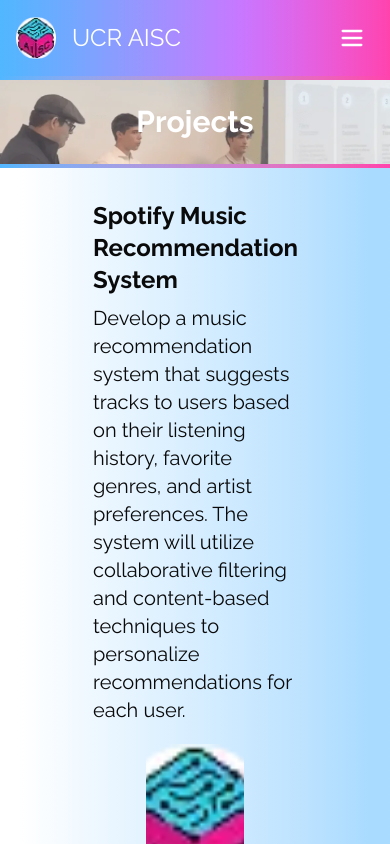
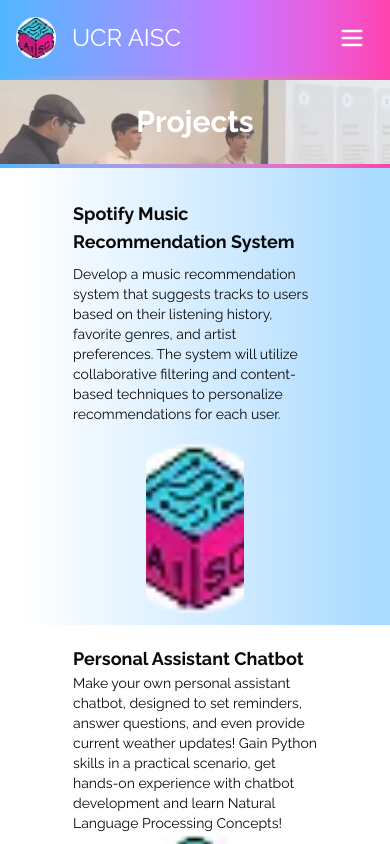
Before and after one commit to acm-ucr/aisc, a Next.js app: page /projects in a window 390 px wide. Shown: the top 844 px of the page. Built offline with nearby package versions, Linux system fonts and the light colour scheme.

Commit message:
Text responsive

```diff
--- a/src/components/projects/LeftAlignedProject.tsx
+++ b/src/components/projects/LeftAlignedProject.tsx
@@ -10,10 +10,10 @@ interface ProjectsProps {
 
 const LeftAlignedProject = ({ image, title, description }: ProjectsProps) => {
   return (
-    <div className="to-aisc-blue/50 flex flex-col items-center bg-gradient-to-r from-white from-5% to-95% p-3 sm:flex-row">
-      <div className="flex w-2/3 flex-col gap-2 p-5">
-        <p className="text-2xl font-bold">{title}</p>
-        <p className="text-xl">{description}</p>
+    <div className="to-aisc-blue/50 flex flex-col items-center bg-gradient-to-r from-white from-5% to-95% p-0 p-3 sm:flex-row">
+      <div className="flex w-2/3 flex-col gap-2 py-5 md:p-5">
+        <p className="text-lg font-bold md:text-2xl">{title}</p>
+        <p className="text-sm md:text-xl">{description}</p>
       </div>
       <Image
         className="mx-auto h-[20vh] w-[25vw] rounded-2xl object-cover"
--- a/src/components/projects/RightAlignedProject.tsx
+++ b/src/components/projects/RightAlignedProject.tsx
@@ -16,9 +16,9 @@ const RightAlignedProject = ({ image, title, description }: ProjectsProps) => {
         src={image}
         alt={title}
       />
-      <div className="w-2/3 flex-row gap-2 p-5 text-left sm:text-right">
-        <p className="text-2xl font-bold">{title}</p>
-        <p className="text-xl">{description}</p>
+      <div className="w-2/3 flex-row gap-2 text-left sm:text-right md:p-5">
+        <p className="text-lg font-bold md:text-2xl">{title}</p>
+        <p className="text-sm md:text-xl">{description}</p>
       </div>
     </div>
   );
```
